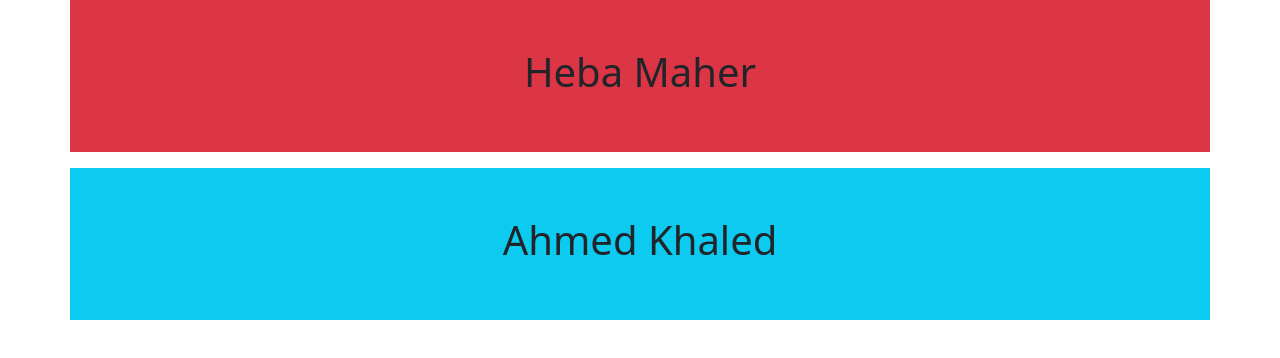
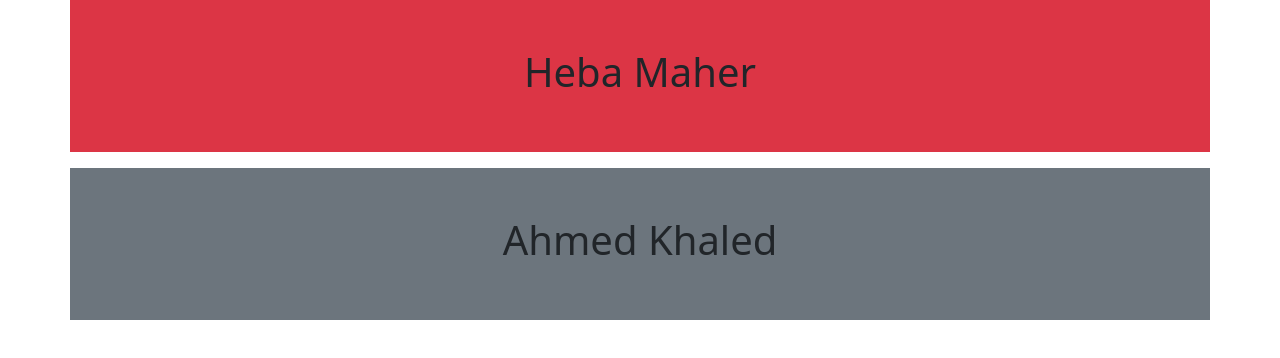
Before and after one commit to heba1123/Route, a plain HTML site: page index.html in a window 1280 px wide. Drawn offline with nearby package versions, Linux system fonts and the light colour scheme.

Commit message:
Ahmed commit

```diff
--- a/index.html
+++ b/index.html
@@ -16,7 +16,7 @@
                <div class="col-12 w-100 p-5 mb-3 bg-danger d-flex justify-content-center align-items-center">
                    <h1>Heba Maher</h1>
                </div>
-               <div class="col-12 w-100 p-5 mb-3 bg-info d-flex justify-content-center align-items-center">
+               <div class="col-12 w-100 p-5 mb-3 bg-secondary d-flex justify-content-center align-items-center">
                 <h1>Ahmed Khaled</h1>
             </div>
             </div>
```
